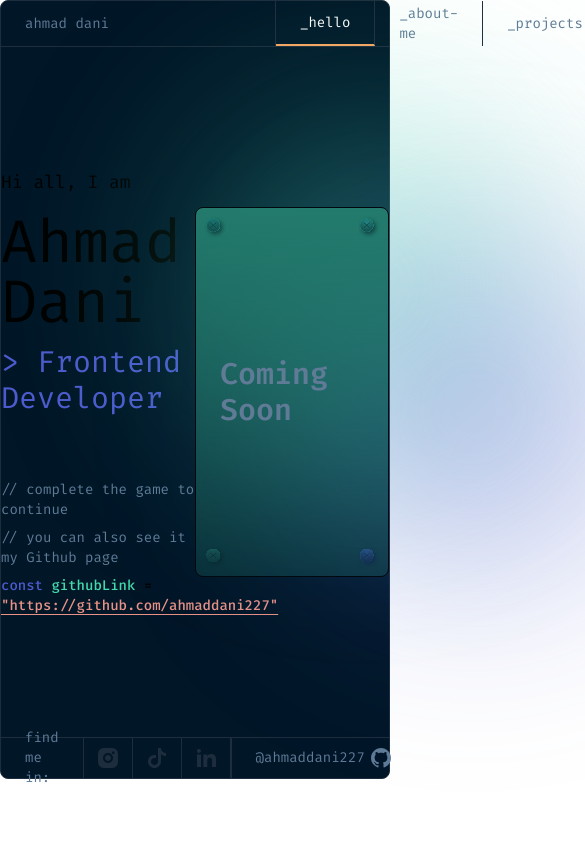
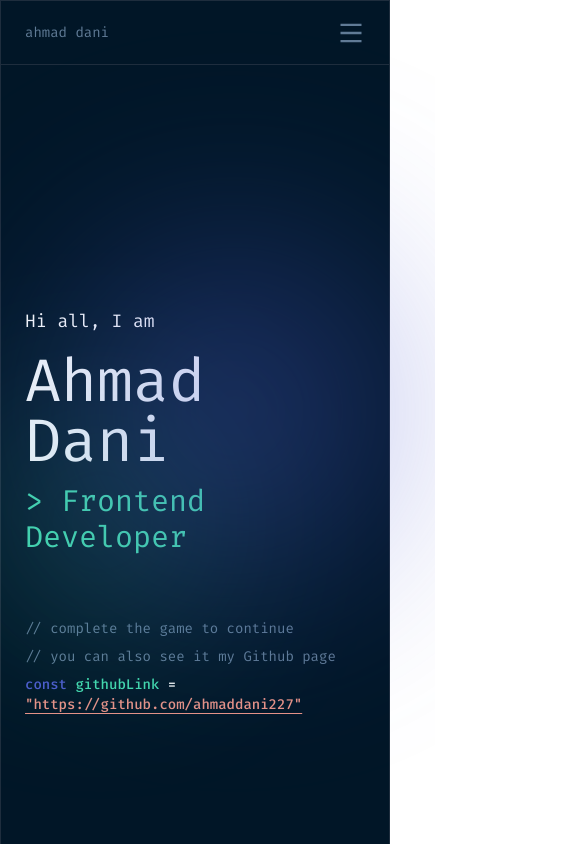
Before and after one commit to ahmaddani227/react-porto, a React (Vite) app: page / in a window 390 px wide. Shown: the top 844 px of the page, 585 px wide, since content can reach past the window. Built offline with nearby package versions, Linux system fonts and the light colour scheme.

Commit message:
feat(navbar): add responsive navbar

```diff
--- a/index.html
+++ b/index.html
@@ -6,7 +6,7 @@
     <meta name="viewport" content="width=device-width, initial-scale=1.0" />
     <title>Vite + React + TS</title>
   </head>
-  <body class="lg:text-white lg:bg-gray-dark lg:p-[30px] font-fira">
+  <body class="text-white lg:bg-[#010C15] lg:p-[30px] font-fira">
     <div id="root"></div>
     <script type="module" src="/src/main.tsx"></script>
   </body>
--- a/src/App.tsx
+++ b/src/App.tsx
@@ -8,42 +8,22 @@ import BoltDownLeft from "/Icons/bolt-down-left.svg";
 import BoltDownRight from "/Icons/bolt-down-right.svg";
 import BoltUpLeft from "/Icons/bolt-up-left.svg";
 import BoltUpRight from "/Icons/bolt-up-right.svg";
+import Navbar from "./components/Fragments/Nabvbar/index.tsx";
 
 function App() {
   return (
-    <div className="border rounded-lg border-midnight-slate bg-midnight-blue">
-      <header className="border-b border-midnight-slate">
-        <nav className="flex justify-between w-full h-[45px]">
-          <div className="flex h-full text-slate-muted">
-            <a href="#" className="nav-link min-w-[275px]">
-              ahmad dani
-            </a>
-            <a href="#" className="nav-link nav-active">
-              _hello
-            </a>
-            <a href="#" className="nav-link">
-              _about-me
-            </a>
-            <a href="#" className="nav-link">
-              _projects
-            </a>
-          </div>
-          <a
-            href="#"
-            className="flex items-center h-full px-6 text-sm transition-all border-l text-slate-muted border-midnight-slate hover:bg-midnight-slate hover:text-white"
-          >
-            _contact-me
-          </a>
-        </nav>
-      </header>
+    <div className="border lg:rounded-lg border-midnight-slate bg-midnight-blue">
+      <Navbar />
 
-      <main className="lg:pl-[14.5rem]">
-        <section className="container">
-          <div className="flex min-h-[calc(100vh-154px)] items-center justify-between">
-            <div className="w-1/2">
+      <main className="lg:pl-[16rem]">
+        <section className="p-fluid">
+          <div className=" circle-blur-green" />
+          <div className=" circle-blur-blue" />
+          <div className="flex min-h-screen lg:min-h-[calc(100vh-197px)] items-center justify-between">
+            <div className="w-full lg:w-1/2">
               <h3 className="mb-4 text-lg">Hi all, I am</h3>
               <h1 className="mb-3 text-6xl font-normal">Ahmad Dani</h1>
-              <h2 className="text-3xl text-periwinkle-blue">
+              <h2 className="text-3xl text-mint-green lg:text-periwinkle-blue">
                 &gt; Frontend Developer
               </h2>
 
@@ -67,10 +47,8 @@ function App() {
                 </p>
               </div>
             </div>
-            <div className="flex items-end w-1/2 ">
-              <div className=" circle-blur-green" />
-              <div className="circle-blur-blue" />
-              <div className=" card-game">
+            <div className="items-end hidden w-1/2 lg:flex">
+              <div className="card-game">
                 <img
                   src={BoltUpLeft}
                   alt="Icon Bolt"
@@ -128,7 +106,7 @@ function App() {
           <a
             href="#"
             target="_blank"
-            className="flex items-center h-full px-6 text-sm transition-all border-l hover:bg-midnight-slate text-slate-muted border-midnight-slate"
+            className="items-center hidden h-full px-6 text-sm transition-all border-l lg:flex hover:bg-midnight-slate text-slate-muted border-midnight-slate"
           >
             @ahmaddani227
             <span className="ml-1">
--- /dev/null
+++ b/src/components/Fragments/Nabvbar/Navbar.tsx
@@ -0,0 +1,30 @@
+function Navbar() {
+  return (
+    <header className="hidden border-b border-midnight-slate lg:block">
+      <nav className="flex justify-between w-full h-[45px]">
+        <div className="flex h-full text-slate-muted">
+          <a href="#" className="nav-link min-w-[275px]">
+            ahmad dani
+          </a>
+          <a href="#" className="nav-link nav-active">
+            _hello
+          </a>
+          <a href="#" className="nav-link">
+            _about-me
+          </a>
+          <a href="#" className="nav-link">
+            _projects
+          </a>
+        </div>
+        <a
+          href="#"
+          className="flex items-center h-full px-6 text-sm transition-all border-l text-slate-muted border-midnight-slate hover:bg-midnight-slate hover:text-white"
+        >
+          _contact-me
+        </a>
+      </nav>
+    </header>
+  );
+}
+
+export default Navbar;
--- /dev/null
+++ b/src/components/Fragments/Nabvbar/NavbarMobile.tsx
@@ -0,0 +1,80 @@
+import React, { useEffect } from "react";
+import { RiCloseFill, RiMenuLine } from "react-icons/ri";
+
+function NavbarMobile() {
+  const [isOpen, setIsOpen] = React.useState(false);
+
+  const hendleOpen = () => setIsOpen(!isOpen);
+
+  useEffect(() => {
+    const body = document.body;
+
+    if (isOpen) {
+      body.style.overflow = "hidden";
+    }
+  }, []);
+
+  return (
+    <header className="border-b border-midnight-slate lg:hidden">
+      <nav className="flex justify-between w-full h-[63px] relative">
+        <div className="flex items-center justify-between w-full h-full p-fluid text-slate-muted">
+          <a
+            href="#"
+            className="flex items-center h-full text-sm transition-all "
+          >
+            ahmad dani
+          </a>
+
+          <button className="inline-block" onClick={hendleOpen}>
+            {isOpen ? (
+              <RiCloseFill className="w-7 h-7" />
+            ) : (
+              <RiMenuLine className="w-7 h-7" />
+            )}
+          </button>
+        </div>
+
+        {isOpen && (
+          <div className="absolute z-50 w-full min-h-screen top-16 bg-midnight-blue">
+            <ul className="flex flex-col">
+              <li className="border-b border-midnight-slate hover:bg-midnight-slate">
+                <a
+                  href="#"
+                  className="flex items-center h-full text-base text-white p-fluid "
+                >
+                  _hello
+                </a>
+              </li>
+              <li className="border-b border-midnight-slate hover:bg-midnight-slate">
+                <a
+                  href="#"
+                  className="flex items-center h-full text-base p-fluid text-slate-muted "
+                >
+                  _about-me
+                </a>
+              </li>
+              <li className="border-b border-midnight-slate hover:bg-midnight-slate">
+                <a
+                  href="#"
+                  className="flex items-center h-full text-base p-fluid text-slate-muted "
+                >
+                  _projects
+                </a>
+              </li>
+              <li className="border-b border-midnight-slate hover:bg-midnight-slate">
+                <a
+                  href="#"
+                  className="flex items-center h-full text-base p-fluid text-slate-muted "
+                >
+                  _contact-me
+                </a>
+              </li>
+            </ul>
+          </div>
+        )}
+      </nav>
+    </header>
+  );
+}
+
+export default NavbarMobile;
--- /dev/null
+++ b/src/components/Fragments/Nabvbar/index.tsx
@@ -0,0 +1,12 @@
+import React from "react";
+import Navbar from "./Navbar";
+import NavbarMobile from "./NavbarMobile";
+
+export default function index() {
+  return (
+    <>
+      <NavbarMobile />
+      <Navbar />
+    </>
+  );
+}
--- a/src/index.css
+++ b/src/index.css
@@ -3,6 +3,12 @@
 @tailwind base;
 @tailwind components;
 @tailwind utilities;
+
+@layer base {
+  body::-webkit-scrollbar {
+    display: none;
+  }
+}
 
 @layer components {
   .circle-blur-green {
@@ -11,7 +17,7 @@
       #43d9ad,
       rgba(76, 0, 255, 0)
     );
-    @apply fixed opacity-50 top-[10%] left-[43%] h-[400px] w-[400px] rounded-full blur-[100px];
+    @apply absolute opacity-50 top-[50%] md:top-[20%] lg:top-[10%] left-0 sm:left-[15%] md:left-[35%] lg:left-[43%] w-[200px] h-[200px] md:h-[300px] md:w-[300px] lg:h-[400px] lg:w-[400px] rounded-full blur-[100px];
   }
   .circle-blur-blue {
     background: radial-gradient(
@@ -19,15 +25,20 @@
       #4d5bce,
       rgba(76, 0, 255, 0)
     );
-    @apply fixed  top-[25%] opacity-50 left-[70%] h-[400px] w-[400px] rounded-full blur-[100px];
+    @apply absolute  top-[25%] opacity-50 left-[9%] sm:left-[30%] md:left-[50%] lg:left-[60%] xl:left-[70%] h-[400px] w-[400px] rounded-full blur-[100px];
   }
   .card-game {
     background: linear-gradient(180deg, #237b6d, rgba(67, 217, 173, 0.13));
-    @apply p-6 rounded-lg border border-onyx h-[370px] w-[420px] flex items-center justify-center relative;
+    @apply p-6 rounded-lg border border-onyx h-[340px] w-[415px] flex items-center justify-center relative;
   }
 }
 
 @layer utilities {
+  /* Padding Responsive */
+  .p-fluid {
+    @apply p-[1.5rem];
+  }
+
   /* Nav */
   .nav-link {
     @apply flex items-center h-full px-6 border-r border-midnight-slate text-sm transition-all hover:bg-midnight-slate hover:text-white;
--- a/tailwind.config.js
+++ b/tailwind.config.js
@@ -2,12 +2,6 @@
 export default {
   content: ["./index.html", "./src/**/*.{js,ts,jsx,tsx}"],
   theme: {
-    container: {
-      center: true,
-      padding: {
-        lg: "3rem",
-      },
-    },
     extend: {
       colors: {
         "midnight-slate": "#1E2D3D", // Color lines
@@ -19,20 +13,6 @@ export default {
         "mint-green": "#43D9AD", // Accent - variabel colors
         peach: "#E99287", // Accent link color
         onyx: "#01080E", // Primary - Border color game
-        "gray-dark": "#121212",
-        "glitch-green": "#00ff00",
-        "glitch-rose": "#f0f",
-        "glitch-blue": "#0ff",
-        "neon-blue-xs": "#08cff6",
-        "neon-blue-s": "#194262",
-        "neon-blue-m": "#0e2535",
-        "neon-blue-l": "#05131e",
-        "neon-blue-xl": "#020204",
-        "dark-background": "#010C15",
-        "hello-name": "#E5E9F0",
-        "codeline-name": "#43D9AD",
-        "placeholder-gray": "#465E77",
-        purplefy: "#5565E8",
       },
       fontFamily: {
         fira: ["Fira Code", "monospace"],
```
